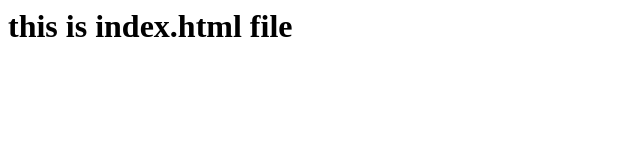
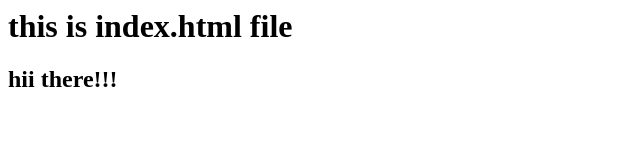
Before and after one commit to chetandsbhadane/github_tutorial, a plain HTML site: page index.html in a window 1280 px wide. Shown: the whole page, without its empty margins (0-640 px from the left). Drawn offline with Linux system fonts and the light colour scheme.

Commit message:
I modify the file

```diff
--- a/index.html
+++ b/index.html
@@ -1 +1,2 @@
 <h1>this is index.html file</h1>
+<h2>hii there!!!</h2>
```
